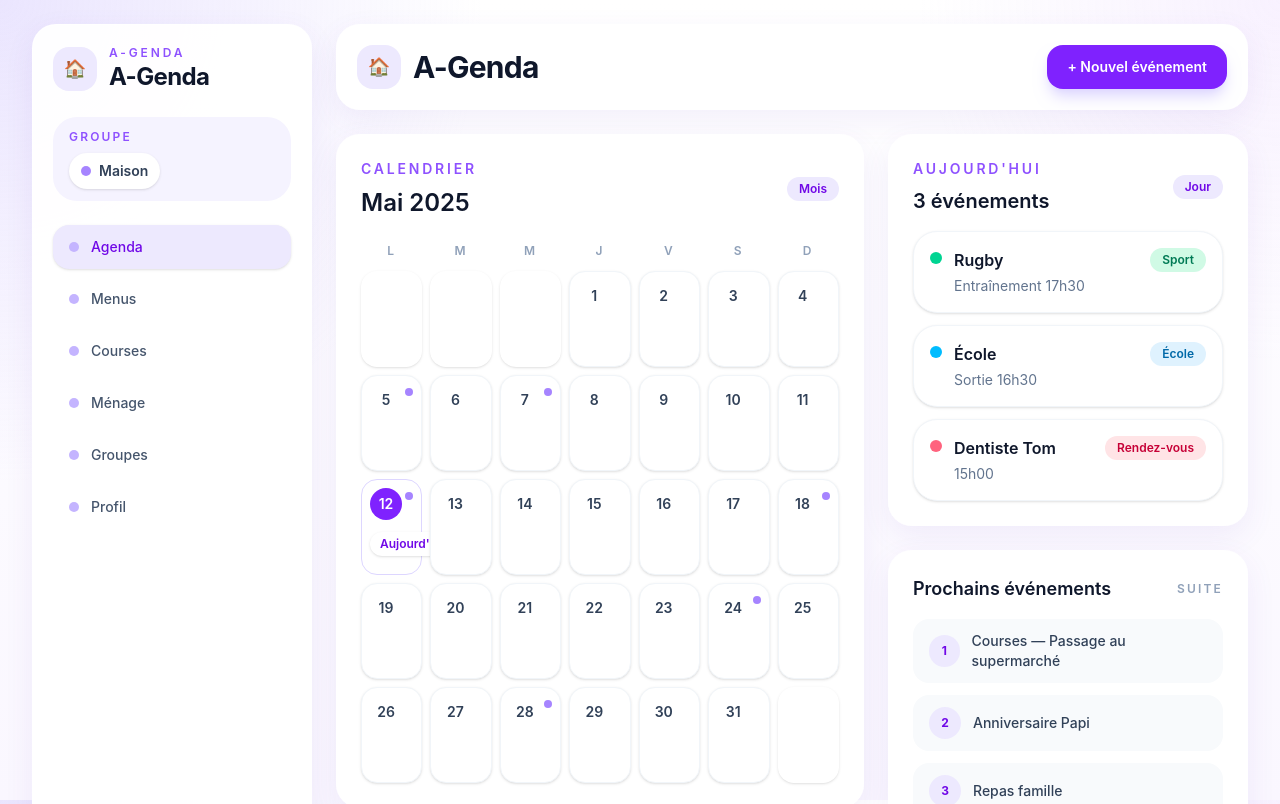
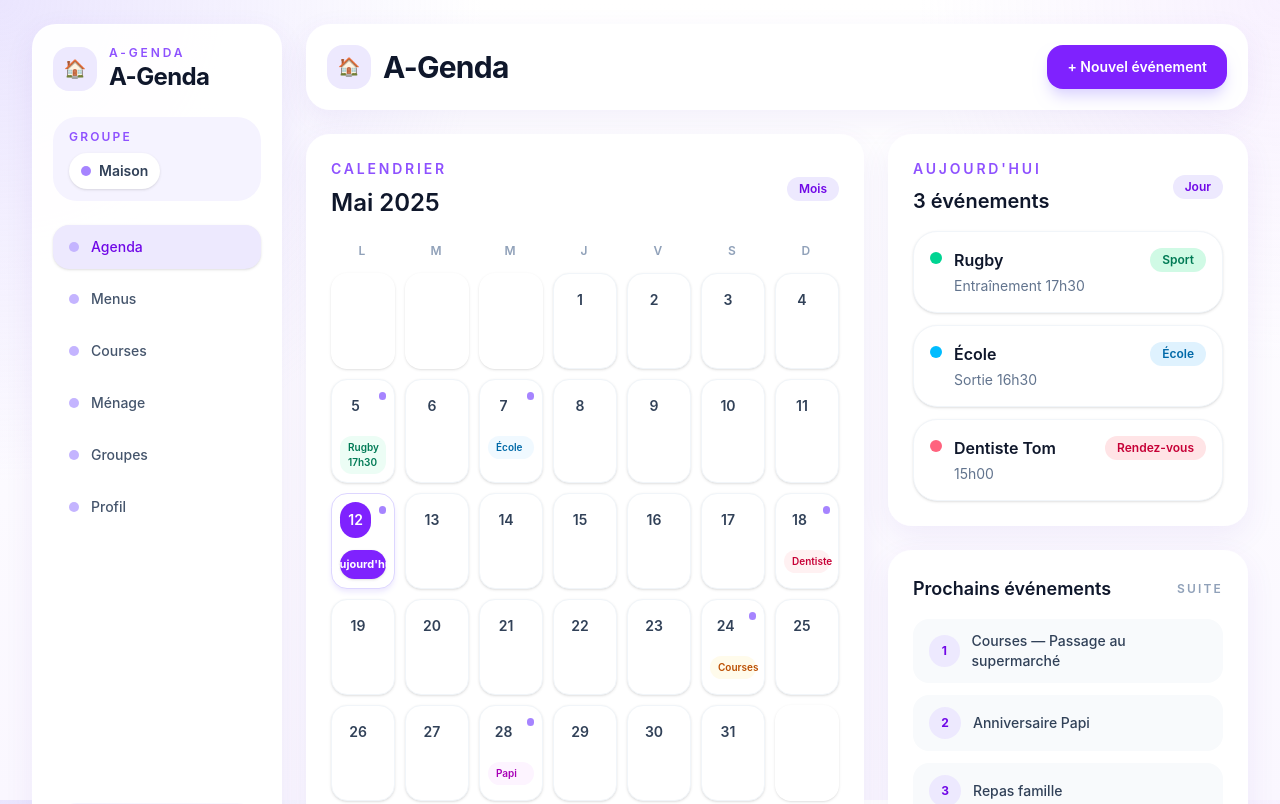
Before and after one commit to StephaneVenier/a-genda, a Next.js app: page / in a window 1280 px wide. Shown: the top 804 px of the page. Built offline with nearby package versions, Linux system fonts and the light colour scheme.

Commit message:
feat: refine A-Genda agenda layout

```diff
--- a/app/page.tsx
+++ b/app/page.tsx
@@ -50,7 +50,7 @@ const navItems = ["Agenda", "Menus", "Courses", "Ménage", "Groupes", "Profil"];
 export default function HomePage() {
   return (
     <main className="min-h-screen px-4 py-4 text-slate-900 sm:px-6 lg:px-8 lg:py-6">
-      <div className="mx-auto grid max-w-7xl gap-6 lg:grid-cols-[280px_minmax(0,1fr)]">
+      <div className="mx-auto grid max-w-7xl gap-6 lg:grid-cols-[250px_minmax(0,1fr)]">
         <aside className="hidden lg:flex lg:flex-col">
           <div className="glass-card flex h-full flex-col p-5">
             <div>
@@ -140,7 +140,7 @@ export default function HomePage() {
             </div>
           </div>
 
-          <div className="grid gap-6 xl:grid-cols-[minmax(0,1.5fr)_360px]">
+          <div className="grid gap-6 xl:grid-cols-[minmax(0,1.7fr)_360px]">
             <section className="space-y-6">
               <article className="glass-card p-5 md:p-6">
                 <div className="mb-5 flex items-center justify-between gap-3">
@@ -155,7 +155,7 @@ export default function HomePage() {
                   </span>
                 </div>
 
-                <div className="grid grid-cols-7 gap-2">
+                <div className="grid grid-cols-7 gap-2 sm:gap-2.5">
                   {["L", "M", "M", "J", "V", "S", "D"].map((day) => (
                     <div
                       key={day}
@@ -175,15 +175,17 @@ export default function HomePage() {
                           day
                             ? "border-slate-100 bg-white"
                             : "border-transparent bg-transparent",
-                          isToday ? "border-violet-200 bg-violet-50/80" : "shadow-sm",
+                          isToday
+                            ? "border-violet-200 bg-violet-50/80 shadow-md shadow-violet-100"
+                            : "shadow-sm",
                         ].join(" ")}
                       >
                         {day ? (
                           <>
-                            <div className="flex items-start justify-between">
+                            <div className="flex items-start justify-between gap-2">
                               <span
                                 className={[
-                                  "inline-flex h-8 w-8 items-center justify-center rounded-full text-sm font-semibold",
+                                  "inline-flex h-9 w-9 items-center justify-center rounded-full text-sm font-semibold",
                                   isToday ? "bg-violet-600 text-white" : "text-slate-700",
                                 ].join(" ")}
                               >
@@ -194,9 +196,38 @@ export default function HomePage() {
                               ) : null}
                             </div>
                             {isToday ? (
-                              <p className="mt-3 inline-flex rounded-full bg-white px-2.5 py-1 text-xs font-semibold text-violet-700 shadow-sm">
+                              <p className="mt-3 inline-flex w-full items-center justify-center rounded-2xl bg-violet-600 px-2.5 py-1.5 text-[11px] font-bold text-white shadow-sm">
                                 Aujourd&apos;hui
                               </p>
+                            ) : null}
+                            {!isToday && hasDot ? (
+                              <div className="mt-3 space-y-1.5">
+                                {day === "5" ? (
+                                  <div className="rounded-xl bg-emerald-50 px-2 py-1 text-[10px] font-semibold text-emerald-700">
+                                    Rugby 17h30
+                                  </div>
+                                ) : null}
+                                {day === "7" ? (
+                                  <div className="rounded-xl bg-sky-50 px-2 py-1 text-[10px] font-semibold text-sky-700">
+                                    École
+                                  </div>
+                                ) : null}
+                                {day === "18" ? (
+                                  <div className="rounded-xl bg-rose-50 px-2 py-1 text-[10px] font-semibold text-rose-700">
+                                    Dentiste
+                                  </div>
+                                ) : null}
+                                {day === "24" ? (
+                                  <div className="rounded-xl bg-amber-50 px-2 py-1 text-[10px] font-semibold text-amber-700">
+                                    Courses
+                                  </div>
+                                ) : null}
+                                {day === "28" ? (
+                                  <div className="rounded-xl bg-fuchsia-50 px-2 py-1 text-[10px] font-semibold text-fuchsia-700">
+                                    Papi
+                                  </div>
+                                ) : null}
+                              </div>
                             ) : null}
                           </>
                         ) : null}
```
